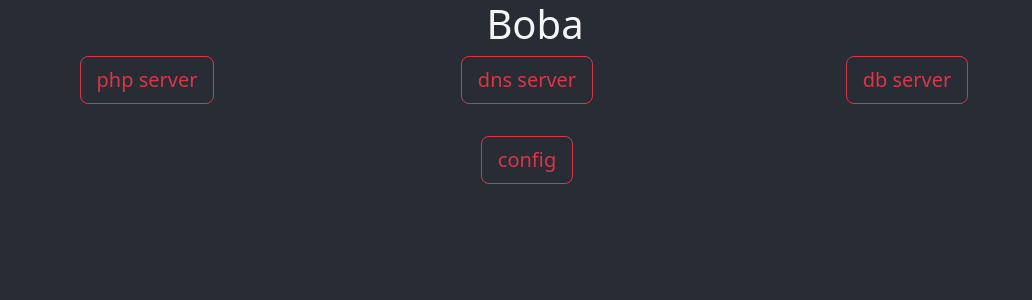
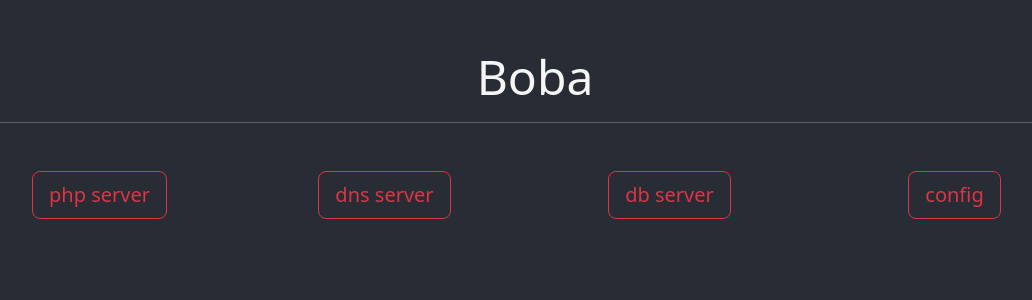
Before and after one commit to Fern135/Boba, a React (Create React App) app in the folder Boba/public/: page / in a window 1280 px wide. Shown: the top 300 px of the page, without its empty margins (105-1137 px from the left). Built offline with nearby package versions, Linux system fonts and the light colour scheme.

Commit message:
separated the title header and

```diff
--- a/Boba/public/src/pages/Home.jsx
+++ b/Boba/public/src/pages/Home.jsx
@@ -7,9 +7,12 @@ import "../styles/home/homeStyle.scss";
 function Home(){
     return (
         <>
+            <div className="container-fluid text-center">
+                <h1 className="header-main-home">Boba</h1>
+                <hr />
+            </div>
+
             <div className="container text-center">
-                <h1>Boba</h1>
-
                 <div className="row">
                     <div className="btn-toggle-style col col-sm col-md">
                         <ToggleButton title="php server" />
@@ -20,10 +23,7 @@ function Home(){
                     <div className="btn-toggle-style col col-sm col-md">
                         <ToggleButton title="db server" />
                     </div>
-                </div>
-
-                <div className="row">
-                    <div className="config-btn-toggle btn-toggle-style col col-sm col-md">
+                    <div className="btn-toggle-style col col-sm col-md">
                         <ToggleButton title="config" />
                     </div>
                 </div>
--- a/Boba/public/src/styles/home/homeStyle.scss
+++ b/Boba/public/src/styles/home/homeStyle.scss
@@ -1,9 +1,12 @@
 @import "../../Global.scss";
+
+.header-main-home {
+    font-size: 3em;
+    margin-top: 1em;
+}
+
 
 .btn-toggle-style {
     margin-right: 1em;
-}
-
-.config-btn-toggle {
     margin-top: 2em;
 }
```
